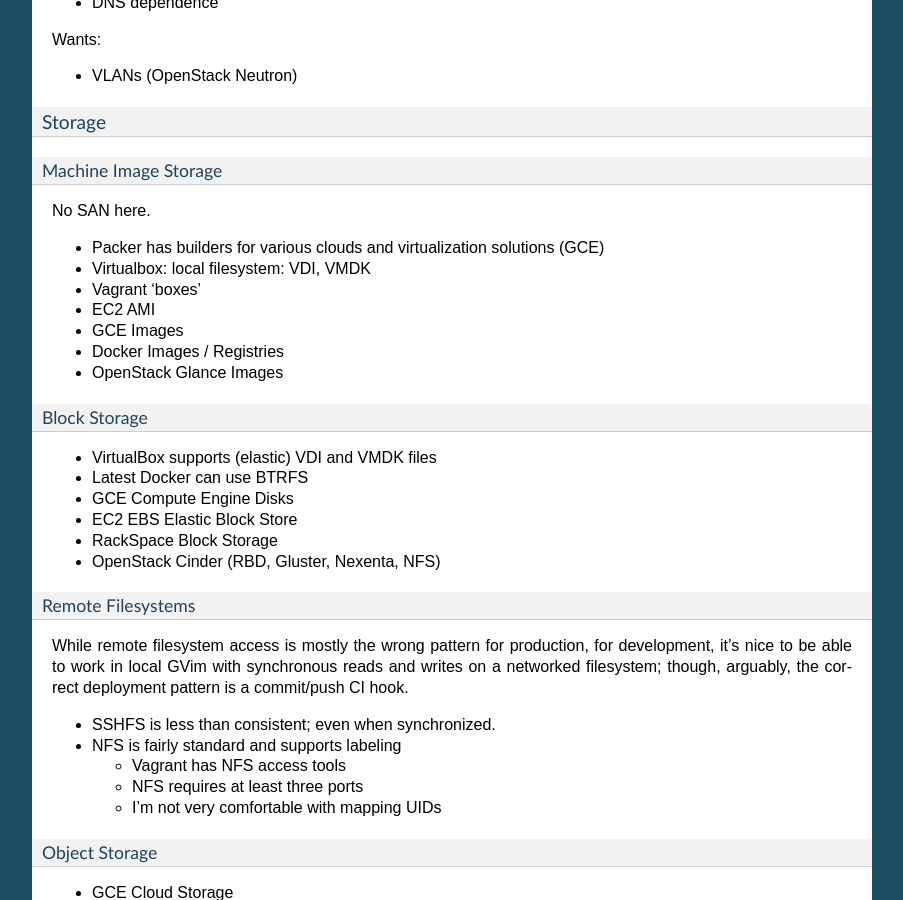
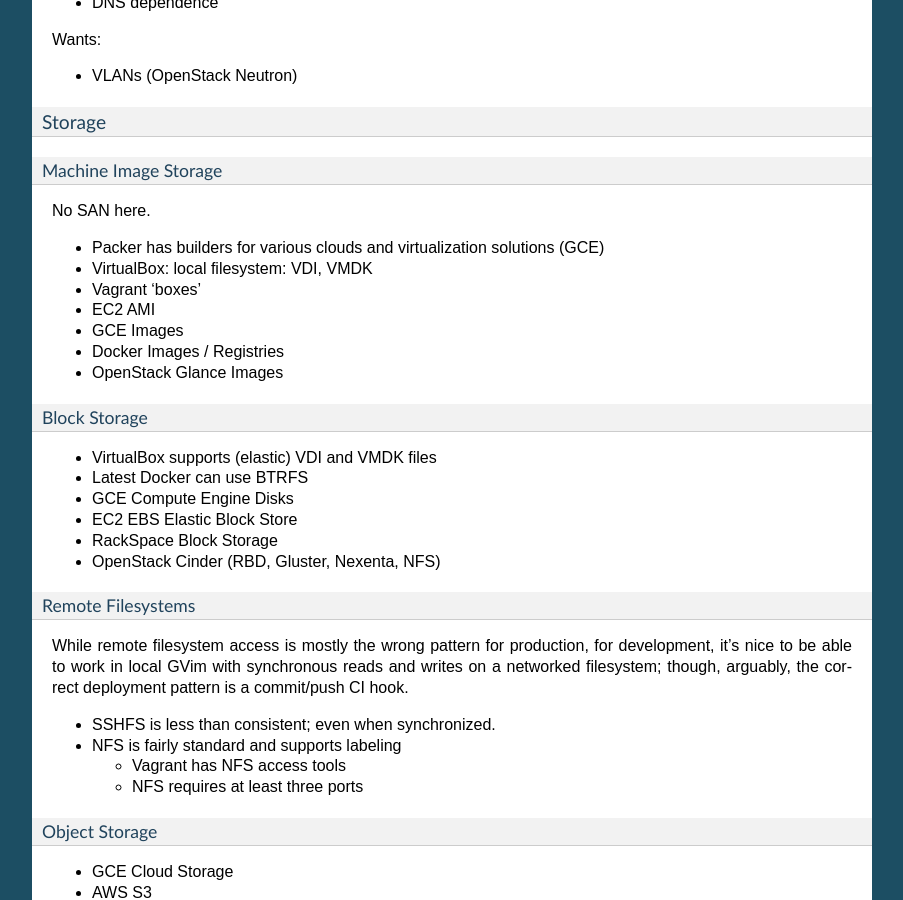
Before and after one commit to westurner/provis, a Sphinx documentation site: the page built from docs/roadmap.rst, in a window 1280 px wide and 900 px high, scrolled down 2048 px. Shown: the whole window, without its empty margins (198-1101 px from the left). Built offline with Sphinx 7.4.7, drawn with Linux system fonts in a browser that asks for light colours.

Commit message:
Update docs/roadmap.rst: Capitalization, NFS UIDs

```diff
--- a/docs/roadmap.rst
+++ b/docs/roadmap.rst
@@ -130,7 +130,7 @@
 No SAN here.
 
 * Packer has builders for various clouds and virtualization solutions (GCE)
-* Virtualbox: local filesystem: VDI, VMDK
+* VirtualBox: local filesystem: VDI, VMDK
 * Vagrant 'boxes'
 * EC2 AMI
 * GCE Images
@@ -160,7 +160,6 @@
 
   * Vagrant has NFS access tools
   * NFS requires at least three ports
-  * I'm not very comfortable with mapping UIDs
 
 
 Object Storage
```
